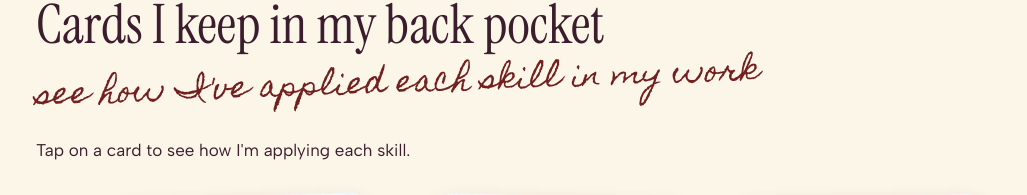
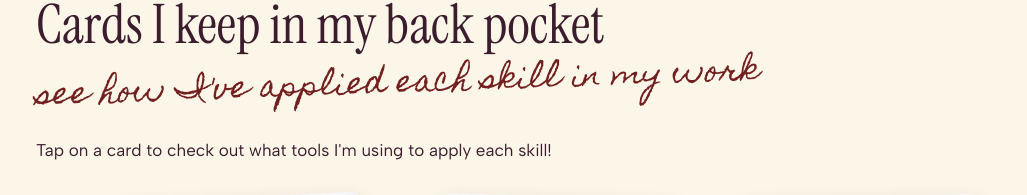
Before and after one commit to meganeday/new-portfolio, a Next.js app in the folder megan-portfolio/: page / in a window 1280 px wide. Shown: the part 914-1109 px from the top of the page, without its empty margins (84-1111 px from the left). Built offline with nearby package versions, Linux system fonts and the light colour scheme; grey boxes are pictures that could not be loaded.

Commit message:
adjusting copy to add clarity

```diff
--- a/megan-portfolio/src/app/page.js
+++ b/megan-portfolio/src/app/page.js
@@ -48,7 +48,7 @@ export default function Home() {
           <div className="intro">
             <h2 id="hand-h" tabIndex={-1}>Cards I keep in my back pocket</h2>
             <span className="script">see how I've applied each skill in my work</span>
-            <p>Tap on a card to see how I'm applying each skill.</p>
+            <p>Tap on a card to check out what tools I'm using to apply each skill!</p>
           </div>
           <SkillHand />
         </div>
```
